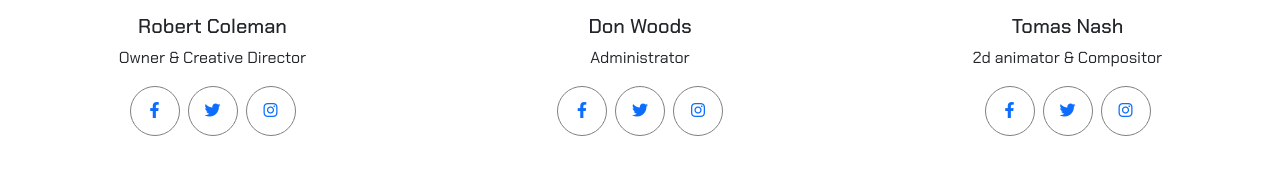
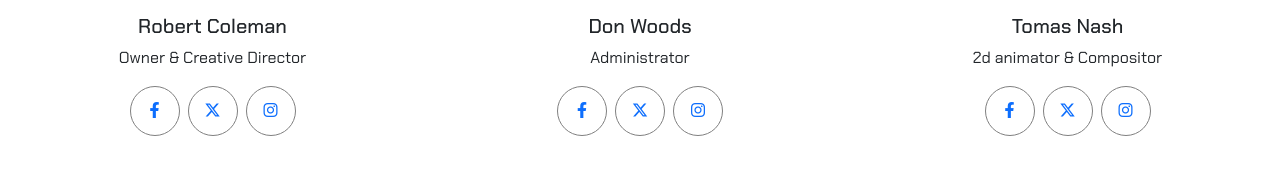
Before and after one commit to burillu/proj-html-vuejs, a Vue app: page / in a window 1280 px wide. Shown: the part 4659-4851 px from the top of the page. Built offline with nearby package versions, Linux system fonts and the light colour scheme.

Commit message:
add loader in app change icon twitter=>x

```diff
--- a/src/App.vue
+++ b/src/App.vue
@@ -1,4 +1,8 @@
 <template>
+  <div v-if="loader">
+    <AppLoaderIntro />
+  </div>
+  <div v-else>
     <header>
       <AppHeader />
     </header>
@@ -8,16 +12,23 @@
     <footer>
       <AppFooter />
     </footer>
+  </div>
 </template>
 
 <script>
 import AppFooter from './components/footer/AppFooter.vue';
 import AppHeader from './components/header/AppHeader.vue';
+import AppLoaderIntro from './components/main/AppLoaderIntro.vue';
 import AppMain from './components/main/AppMain.vue';
 
 export default {
   name: "App",
-  components: { AppMain, AppHeader, AppFooter }
+  components: { AppMain, AppHeader, AppFooter, AppLoaderIntro },
+  data() {
+    return {
+      loader: false
+    }
+  }
 }
 </script>
 
--- a/src/components/main/AppCardTeam.vue
+++ b/src/components/main/AppCardTeam.vue
@@ -6,7 +6,7 @@
             <p class="card-text">{{ cardProps.text }}</p>
             <ul class="nav justify-content-center gap-2">
                 <li><a href="#"><i class="fa-brands fa-facebook-f"></i></a></li>
-                <li><a href="#"><i class="fa-brands fa-twitter"></i></a></li>
+                <li><a href="#"><i class="fa-brands fa-x-twitter"></i></a></li>
                 <li><a href="#"><i class="fa-brands fa-instagram"></i></a></li>
             </ul>
 
```
Lines whose indentation alone changed are shown as unchanged.
